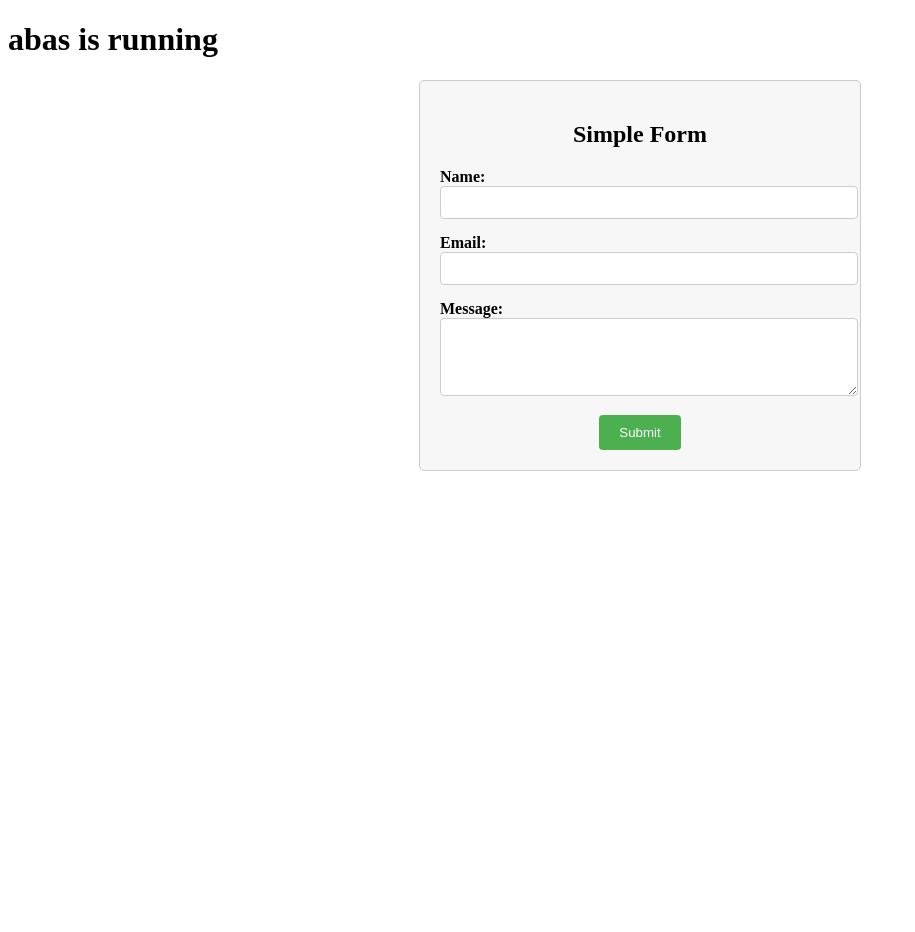
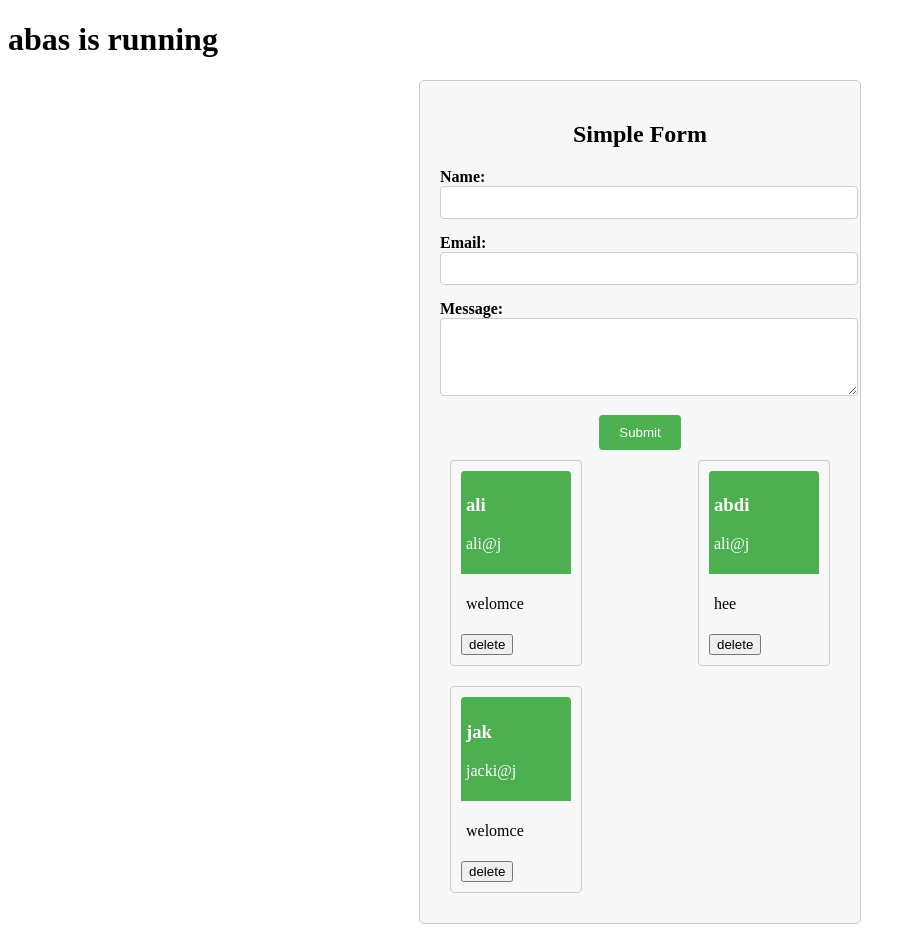
Before and after one commit to Ajama0/Angular-Work, an Angular app: page / in a window 1280 px wide. Shown: the whole page, without its empty margins (0-915 px from the left). Before the commit the page ends 800 px from the top, so only its background shows below. Built offline with nearby package versions, Linux system fonts and the light colour scheme.

Commit message:
injecting service into components, seperate layers

```diff
--- /dev/null
+++ b/src/app/Service/my-first.service.ts
@@ -0,0 +1,48 @@
+import { Injectable } from '@angular/core';
+
+@Injectable({
+  providedIn: 'root'
+})
+export class MyFirstService {
+
+  messages:Array<any> = []
+
+  constructor() {
+    this.init()
+  }
+
+  init():void{
+    this.insert({
+      name : "ali",
+      email:"ali@j",
+      message:"welomce"
+    });
+
+    this.insert({
+      name : "abdi",
+      email:"ali@j",
+      message:"hee"
+    });
+
+    this.insert({
+      name : "jak",
+      email:"jacki@j",
+      message:"welomce"
+    }
+
+  );
+  }
+
+  insert(message:{name: string; email: string; message: string;}){
+    this.messages.push(message)
+  }
+
+  getAll():Array<any>{
+    return this.messages
+  }
+
+  delete(index:number):void{
+    this.messages.splice(index,1)
+  }
+
+}
--- a/src/app/my-first-comp/my-first-comp.component.ts
+++ b/src/app/my-first-comp/my-first-comp.component.ts
@@ -1,4 +1,5 @@
 import { Component } from '@angular/core';
+import { MyFirstService } from '../Service/my-first.service';
 
 @Component({
   selector: 'app-my-first-comp',
@@ -8,6 +9,8 @@ import { Component } from '@angular/core';
   styleUrl: './my-first-comp.component.css'
 })
 export class MyFirstCompComponent {
+
+
 
   name : string = "";
   email : string  = "";
@@ -20,9 +23,15 @@ export class MyFirstCompComponent {
   messages: Array<any> = []
 
 
+  constructor(private firstService:MyFirstService){
+    this.messages = this.firstService.getAll()
+    this.isSubmitted = this.messages.length>0
+
+  }
+
   OnSubmit():void {
     this.isSubmitted = true
-    this.messages.push(
+    this.firstService.insert(
       {
         "name" : this.name,
         "email" : this.email,
@@ -34,7 +43,7 @@ export class MyFirstCompComponent {
     }
 
     deleteMessage(index: any) {
-      this.messages.splice(index,1)
+      this.firstService.delete(index)
       }
 
 
```
Also changed, not shown: 1 other file (tests, documents, lock files or other folders).
